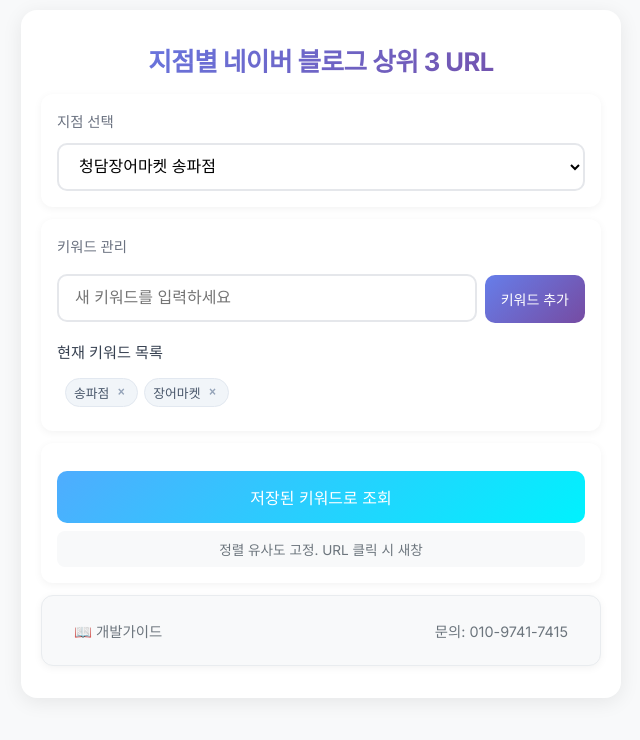
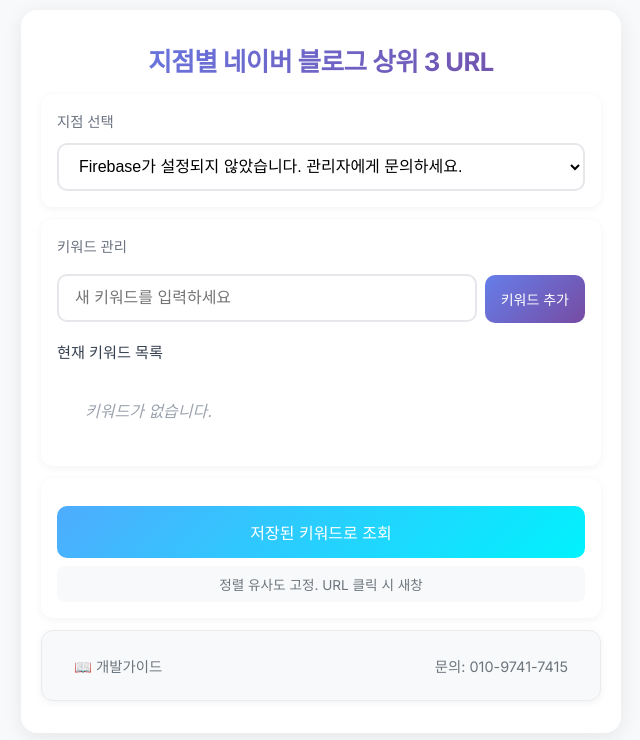
Before and after one commit to senti270/naverblog-top, a FastAPI app: page / in a window 1280 px wide. Shown: the top 740 px of the page, without its empty margins (319-959 px from the left). Run offline with FastAPI, Linux system fonts and the light colour scheme.

Commit message:
Show clear error message when no stores found instead of default fallback

```diff
--- a/app.py
+++ b/app.py
@@ -281,21 +281,15 @@
 @app.get("/api/branches")
 def get_branches():
     """지점 목록 조회"""
-    if db:
-        # Firebase 사용
-        branches = get_branches_from_firebase()
-        if branches:
-            return branches
+    if not db:
+        return {"error": "Firebase가 설정되지 않았습니다. 관리자에게 문의하세요."}
 
-    # Firebase가 없거나 데이터가 없으면 기본값 반환
-    default_branches = [
-        {"id": 1, "name": "청담장어마켓 송파점"},
-        {"id": 2, "name": "청담장어마켓 동탄점"},
-        {"id": 3, "name": "카페드로잉 석촌호수점"},
-        {"id": 4, "name": "카페드로잉 분당점"},
-        {"id": 5, "name": "카페드로잉 동탄점"}
-    ]
-    return default_branches
+    # Firebase 사용
+    branches = get_branches_from_firebase()
+    if not branches:
+        return {"error": "저장된 지점이 없습니다. Firebase stores 컬렉션에 지점 데이터를 추가해주세요."}
+
+    return branches
 
 @app.get("/api/keywords")
 def get_keywords(branch_id: int = Query(..., ge=1)):
--- a/templates/index.html
+++ b/templates/index.html
@@ -497,9 +497,17 @@
       const res = await fetch("/api/branches");
       const data = await res.json();
       console.log("지점 데이터:", data);
+
+      // 에러 메시지 처리
+      if (data.error) {
+        branchSel.innerHTML = `<option value="">${data.error}</option>`;
+        keywordList.innerHTML = '<div class="empty-state">지점을 먼저 설정해주세요.</div>';
+        return;
+      }
+
       branchSel.innerHTML = data.map(b=>`<option value="${b.id}">${escapeHtml(b.name)}</option>`).join("");
 
-      // 첫 번째 지점 자동 선택 (청담장어마켓 송파점)
+      // 첫 번째 지점 자동 선택
       if (data.length > 0) {
         branchSel.value = data[0].id;
         console.log("첫 번째 지점 자동 선택:", data[0].name, "ID:", data[0].id);
```
